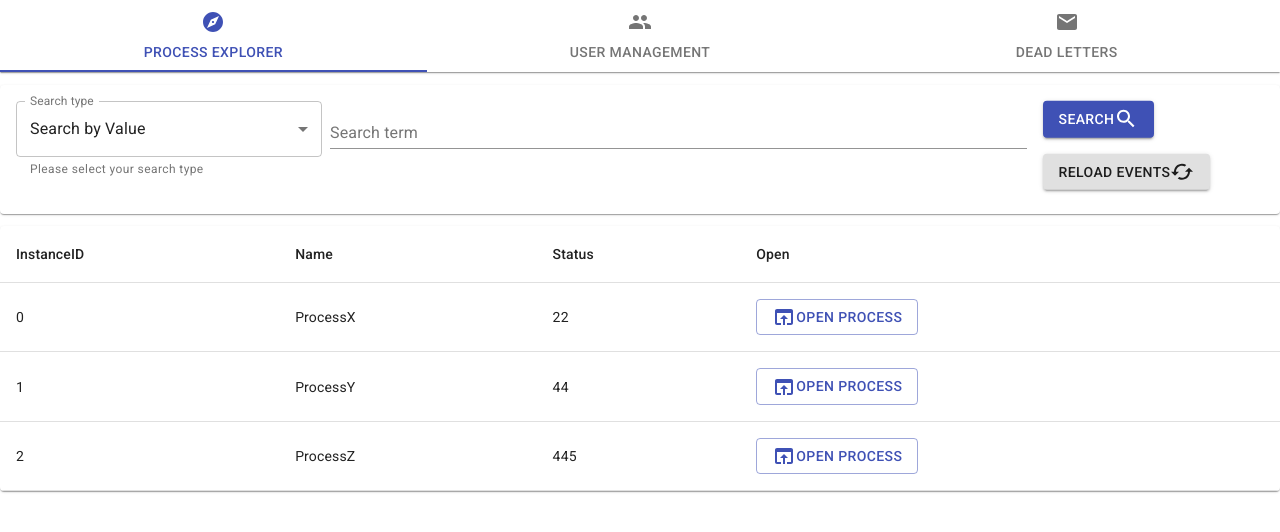
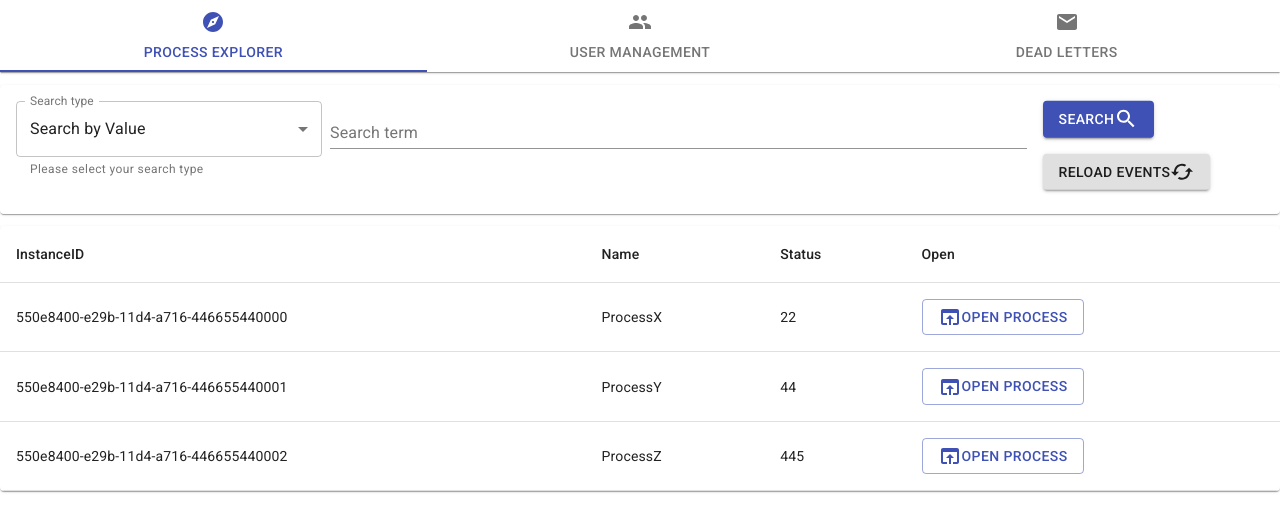
Before and after one commit to DrBlury/Sawu-Monitor-React, a React (Create React App) app in the folder frontend/: page / in a window 1280 px wide. Shown: the top 532 px of the page. Built offline with nearby package versions, Linux system fonts and the light colour scheme.

Commit message:
Removed logging and added page title

```diff
--- a/frontend/public/index.html
+++ b/frontend/public/index.html
@@ -19,7 +19,7 @@
       work correctly both with client-side routing and a non-root public URL.
       Learn how to configure a non-root public URL by running `npm run build`.
     -->
-    <title>React App</title>
+    <title>Sawu Monitor</title>
   </head>
   <body>
     <link rel="stylesheet" href="https://fonts.googleapis.com/css?family=Roboto:300,400,500,700&display=swap" />
--- a/frontend/src/components/Actionsbar/Actionsbar.tsx
+++ b/frontend/src/components/Actionsbar/Actionsbar.tsx
@@ -19,7 +19,6 @@ const actionsbar = (props :any) => {
   const [value, setValue] = React.useState("explore");
 
   const handleChange = (event: React.ChangeEvent<{}>, newValue: string) => {
-    console.log(newValue);
     setValue(newValue);
     props.changed(newValue)
   };
--- a/frontend/src/components/Eventspage/Eventslist/ProcessEvent.tsx
+++ b/frontend/src/components/Eventspage/Eventslist/ProcessEvent.tsx
@@ -7,14 +7,10 @@ import ProcessStepList from '../ProcessDetails/ProcessStepList'
 const processEvent = (props :any) => {
   return (
     <TableRow key={props.id}>
-      <TableCell component="th" scope="row">
-        {props.id}
-      </TableCell>
+      <TableCell align="left">{props.id}</TableCell>
       <TableCell align="left">{props.processName}</TableCell>
       <TableCell align="left">{props.status}</TableCell>
-      <TableCell align="left">
-        <ProcessStepList/>
-      </TableCell>
+      <TableCell align="left"><ProcessStepList/></TableCell>
     </TableRow>
   );
 }
--- a/frontend/src/components/Eventspage/Eventslist/ProcessEventList.tsx
+++ b/frontend/src/components/Eventspage/Eventslist/ProcessEventList.tsx
@@ -36,7 +36,6 @@ const useStyles = makeStyles((theme: Theme) =>
 );
 
 const generateEvents = (props :any) => {
-  console.log(props)
   return props.events.map((event :any, index :number) => {
       return <ProcessEvent
         processName={event.name}
@@ -54,7 +53,7 @@ const processEventList = (props :any) => {
       <Table className={classes.table} aria-label="simple table">
         <TableHead>
           <TableRow>
-            <TableCell>InstanceID</TableCell>
+            <TableCell align="left">InstanceID</TableCell>
             <TableCell align="left">Name</TableCell>
             <TableCell align="left">Status</TableCell>
             <TableCell align="left">Open</TableCell>
--- a/frontend/src/containers/Eventspage.tsx
+++ b/frontend/src/containers/Eventspage.tsx
@@ -8,9 +8,9 @@ class Eventspage extends Component {
   state = {
     activeTab: "explore",
     events: [
-      {id: "0", name: "ProcessX", status: 22},
-      {id: "1", name: "ProcessY", status: 44},
-      {id: "2", name: "ProcessZ", status: 445}
+      {id: "550e8400-e29b-11d4-a716-446655440000", name: "ProcessX", status: 22},
+      {id: "550e8400-e29b-11d4-a716-446655440001", name: "ProcessY", status: 44},
+      {id: "550e8400-e29b-11d4-a716-446655440002", name: "ProcessZ", status: 445}
     ]
   }
 
```
